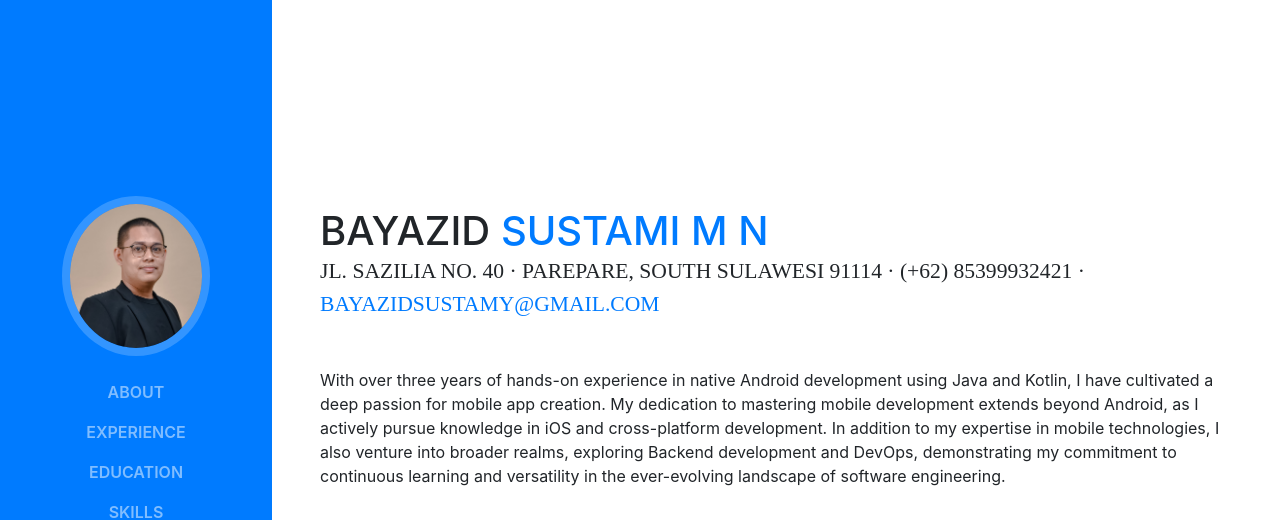
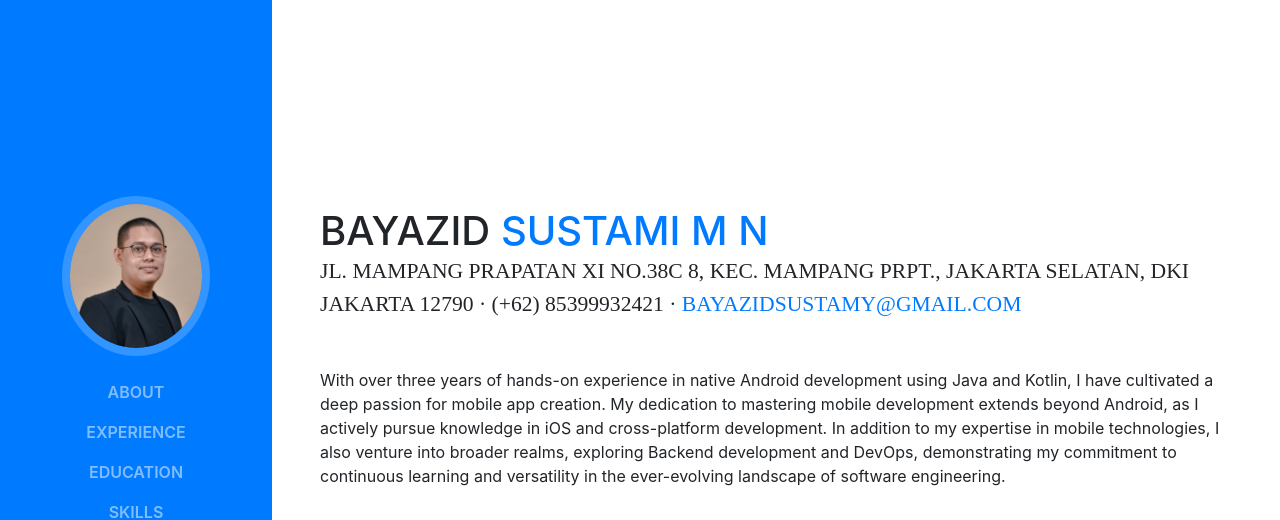
Before and after one commit to bayazidsustami/bayazidsustami.github.io, a website with bundled scripts: page index.html in a window 1280 px wide. Shown: the top 520 px of the page. Built offline with nearby package versions, Linux system fonts and the light colour scheme; a web font is replaced by a local one.

Commit message:
chore : change adress

```diff
--- a/index.html
+++ b/index.html
@@ -74,7 +74,7 @@
             <h1 class="mb-0">Bayazid
                 <span class="text-primary">Sustami M N</span>
             </h1>
-            <div class="subheading mb-5">Jl. Sazilia No. 40 · Parepare, South Sulawesi 91114 · (+62) 85399932421 ·
+            <div class="subheading mb-5">Jl. Mampang Prapatan XI No.38C 8, Kec. Mampang Prpt., Jakarta Selatan, DKI Jakarta 12790 · (+62) 85399932421 ·
                 <a href="mailto:name@email.com">bayazidsustamy@gmail.com</a>
             </div>
             <p class="mb-5">With over three years of hands-on experience in native Android development using Java and
```
